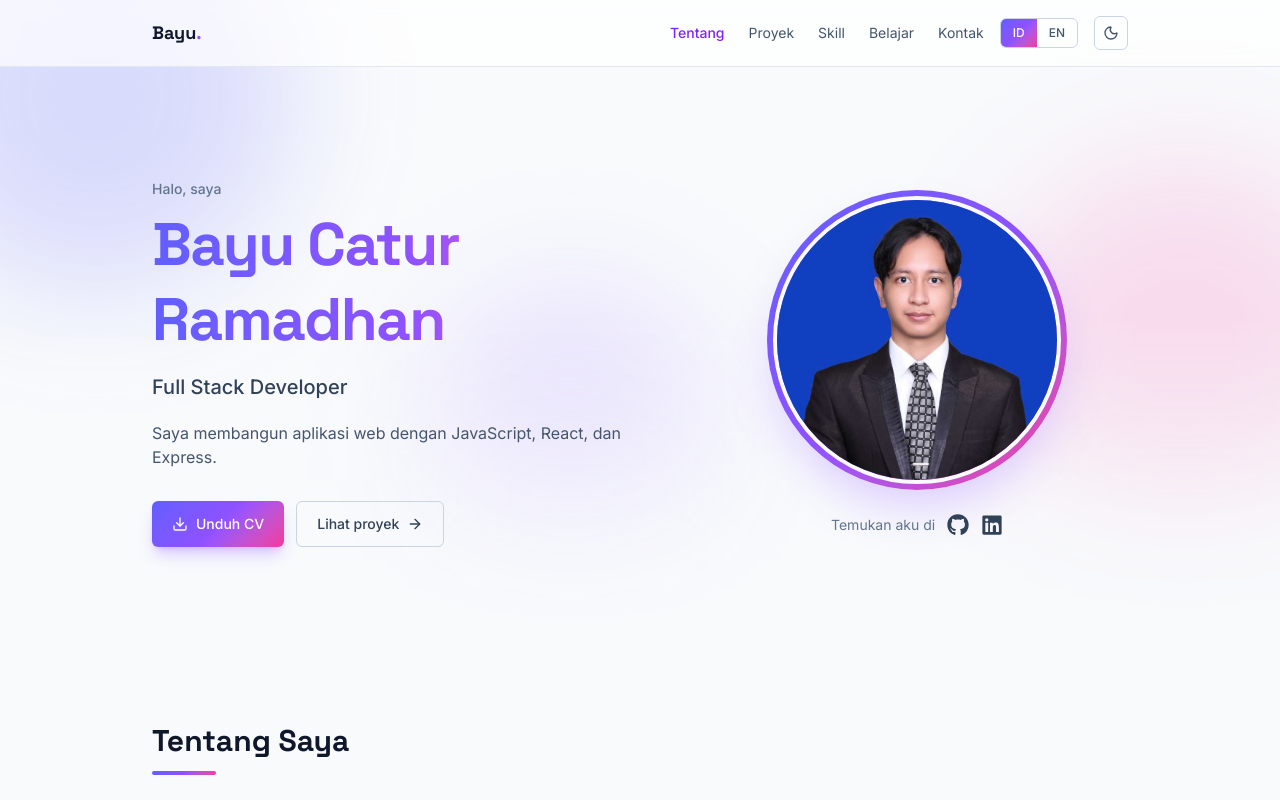
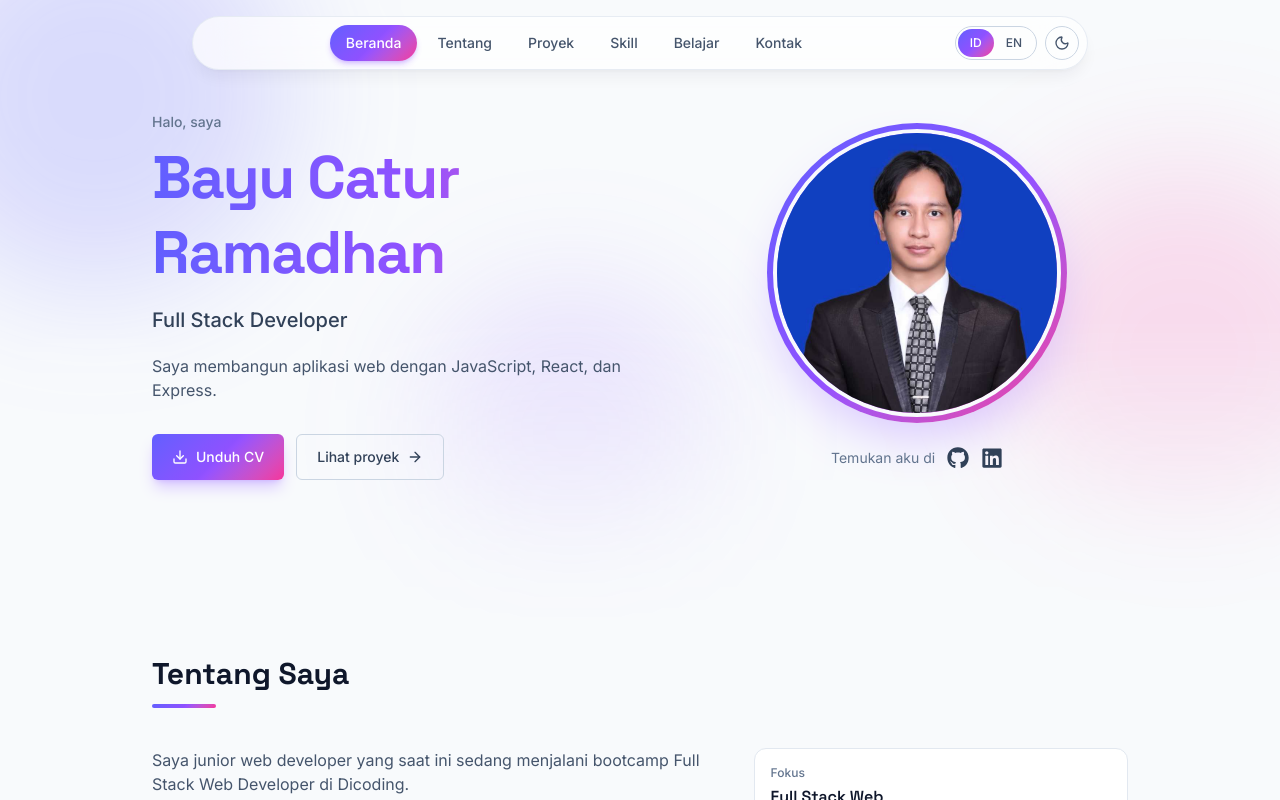
Before and after one commit to bayucr/portofolio-bayu, a React (Vite) app: page / in a window 1280 px wide. Shown: the top 800 px of the page. Built offline with nearby package versions, Linux system fonts and the light colour scheme.

Commit message:
feat: floating pill navbar

```diff
--- a/src/components/Hero.jsx
+++ b/src/components/Hero.jsx
@@ -6,7 +6,7 @@ export default function Hero({ t }) {
   const { github, linkedin } = t.contact;
 
   return (
-    <section className="relative">
+    <section id="home" className="relative">
       <div className="mx-auto grid max-w-5xl items-center gap-12 px-6 py-20 md:grid-cols-[1.2fr_1fr] md:py-28">
         {/* Teks */}
         <div className="order-2 md:order-1">
--- a/src/components/Navbar.jsx
+++ b/src/components/Navbar.jsx
@@ -1,19 +1,20 @@
 import { useEffect, useState } from "react";
 import { Menu, Moon, Sun, X } from "lucide-react";
 
-const sectionIds = ["about", "projects", "skills", "education", "contact"];
+const sectionIds = [
+  "home",
+  "about",
+  "projects",
+  "skills",
+  "education",
+  "contact",
+];
 
 export default function Navbar({ lang, setLang, theme, toggleTheme, t }) {
   const [open, setOpen] = useState(false);
-  const [active, setActive] = useState("");
+  const [active, setActive] = useState("home");
 
-  const links = [
-    { id: "about", label: t.nav.about },
-    { id: "projects", label: t.nav.projects },
-    { id: "skills", label: t.nav.skills },
-    { id: "education", label: t.nav.education },
-    { id: "contact", label: t.nav.contact },
-  ];
+  const links = sectionIds.map((id) => ({ id, label: t.nav[id] }));
 
   // Tandai menu sesuai section yang sedang tampil di tengah layar
   useEffect(() => {
@@ -34,33 +35,49 @@ export default function Navbar({ lang, setLang, theme, toggleTheme, t }) {
 
   const linkClass = (id) =>
     active === id
-      ? "font-medium text-violet-600 dark:text-violet-400"
-      : "text-slate-600 hover:text-slate-900 dark:text-slate-400 dark:hover:text-white";
+      ? "gradient-bg text-white shadow-md shadow-violet-500/30"
+      : "text-slate-600 hover:bg-slate-100 dark:text-slate-300 dark:hover:bg-slate-800";
 
   return (
-    <header className="sticky top-0 z-10 border-b border-slate-200 bg-white/70 backdrop-blur dark:border-slate-800 dark:bg-slate-950/70">
-      <nav className="mx-auto flex max-w-5xl items-center justify-between px-6 py-4">
-        <a href="#" className="font-display text-lg font-bold">
-          Bayu<span className="gradient-text">.</span>
-        </a>
+    <header className="fixed inset-x-0 top-4 z-50 px-4">
+      <div className="relative mx-auto max-w-4xl">
+        {/* Pil navbar */}
+        <nav className="flex items-center gap-2 rounded-full border border-slate-200/80 bg-white/70 p-2 shadow-lg shadow-slate-900/5 backdrop-blur-xl dark:border-slate-700/60 dark:bg-slate-900/70">
+          {/* Hamburger (HP dan tablet) */}
+          <button
+            onClick={() => setOpen(!open)}
+            aria-label="Toggle menu"
+            aria-expanded={open}
+            className="rounded-full p-2.5 text-slate-600 hover:bg-slate-100 lg:hidden dark:text-slate-300 dark:hover:bg-slate-800"
+          >
+            {open ? <X size={18} /> : <Menu size={18} />}
+          </button>
 
-        <div className="flex items-center gap-3 sm:gap-4">
-          <ul className="hidden gap-6 text-sm md:flex">
+          {/* Menu desktop, di tengah */}
+          <ul className="hidden flex-1 items-center justify-center gap-1 text-sm font-medium lg:flex">
             {links.map((link) => (
               <li key={link.id}>
-                <a href={`#${link.id}`} className={linkClass(link.id)}>
+                <a
+                  href={`#${link.id}`}
+                  className={`block rounded-full px-4 py-2 transition ${linkClass(link.id)}`}
+                >
                   {link.label}
                 </a>
               </li>
             ))}
           </ul>
 
-          <div className="flex overflow-hidden rounded-md border border-slate-300 text-xs font-medium dark:border-slate-700">
+          {/* Pengisi ruang di HP, mendorong kontrol ke kanan */}
+          <div className="flex-1 lg:hidden" />
+
+          {/* Kontrol: bahasa dan tema */}
+          <div className="flex items-center gap-2">
+            <div className="flex rounded-full border border-slate-300 p-0.5 text-xs font-medium dark:border-slate-700">
               {["id", "en"].map((code) => (
                 <button
                   key={code}
                   onClick={() => setLang(code)}
-                className={`px-3 py-1.5 uppercase ${
+                  className={`rounded-full px-3 py-1.5 uppercase transition ${
                     lang === code
                       ? "gradient-bg text-white"
                       : "text-slate-600 hover:bg-slate-100 dark:text-slate-400 dark:hover:bg-slate-800"
@@ -74,33 +91,26 @@ export default function Navbar({ lang, setLang, theme, toggleTheme, t }) {
             <button
               onClick={toggleTheme}
               aria-label={
-              theme === "dark" ? "Switch to light mode" : "Switch to dark mode"
+                theme === "dark"
+                  ? "Switch to light mode"
+                  : "Switch to dark mode"
               }
-            className="rounded-md border border-slate-300 p-2 text-slate-600 hover:bg-slate-100 dark:border-slate-700 dark:text-slate-400 dark:hover:bg-slate-800"
+              className="rounded-full border border-slate-300 p-2 text-slate-600 hover:bg-slate-100 dark:border-slate-700 dark:text-slate-300 dark:hover:bg-slate-800"
             >
               {theme === "dark" ? <Sun size={16} /> : <Moon size={16} />}
-          </button>
-
-          <button
-            onClick={() => setOpen(!open)}
-            aria-label="Toggle menu"
-            aria-expanded={open}
-            className="rounded-md border border-slate-300 p-2 text-slate-600 hover:bg-slate-100 md:hidden dark:border-slate-700 dark:text-slate-400 dark:hover:bg-slate-800"
-          >
-            {open ? <X size={16} /> : <Menu size={16} />}
             </button>
           </div>
         </nav>
 
-      {/* Menu untuk HP */}
+        {/* Menu HP: kartu membulat di bawah pil */}
         {open && (
-        <ul className="space-y-1 border-t border-slate-200 px-6 py-3 text-sm md:hidden dark:border-slate-800">
+          <ul className="absolute inset-x-0 top-full mt-2 space-y-1 rounded-3xl border border-slate-200/80 bg-white/90 p-2 text-sm font-medium shadow-lg backdrop-blur-xl lg:hidden dark:border-slate-700/60 dark:bg-slate-900/90">
             {links.map((link) => (
               <li key={link.id}>
                 <a
                   href={`#${link.id}`}
                   onClick={() => setOpen(false)}
-                className={`block rounded-md px-3 py-2 ${linkClass(link.id)}`}
+                  className={`block rounded-full px-4 py-2.5 transition ${linkClass(link.id)}`}
                 >
                   {link.label}
                 </a>
@@ -108,6 +118,7 @@ export default function Navbar({ lang, setLang, theme, toggleTheme, t }) {
             ))}
           </ul>
         )}
+      </div>
     </header>
   );
 }
--- a/src/data/content.js
+++ b/src/data/content.js
@@ -5,6 +5,7 @@ import brainwave from "../assets/brainwave.jpg";
 export const content = {
   id: {
     nav: {
+      home: "Beranda",
       about: "Tentang",
       projects: "Proyek",
       skills: "Skill",
@@ -97,6 +98,7 @@ export const content = {
 
   en: {
     nav: {
+      home: "Home",
       about: "About",
       projects: "Projects",
       skills: "Skills",
```
Lines whose indentation alone changed are shown as unchanged.
